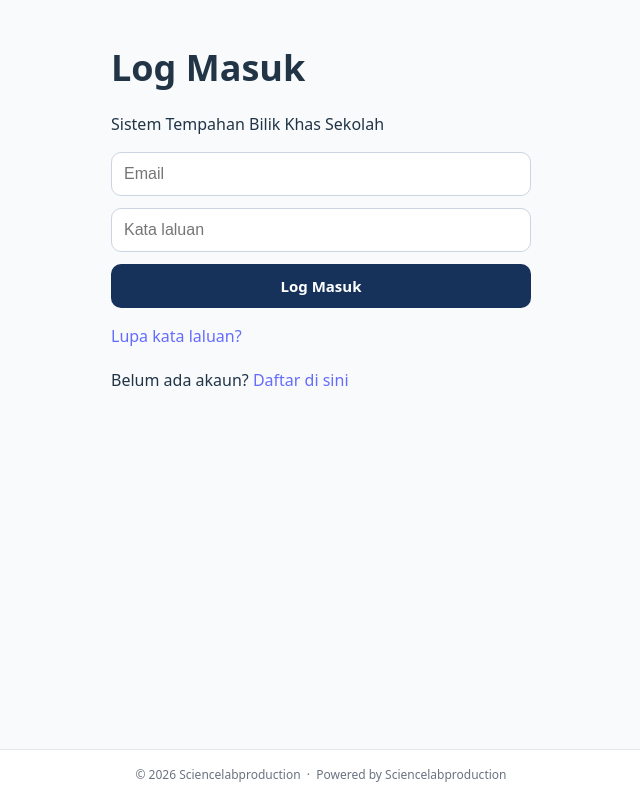
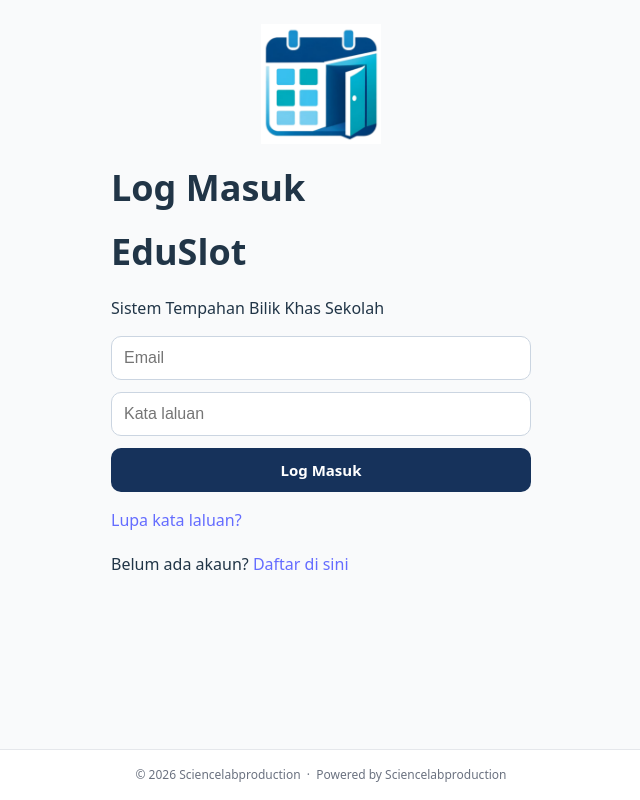
Before and after one commit to Najibsstmi/bookingapps, a React (Vite) app: page /login in a window 1280 px wide. Shown: the whole page, without its empty margins (319-959 px from the left). Built offline with nearby package versions, Linux system fonts and the light colour scheme; no server answers.

Commit message:
Tambah logo EduSlot pada login dan daftar

```diff
--- a/src/pages/LoginPage.tsx
+++ b/src/pages/LoginPage.tsx
@@ -38,7 +38,19 @@ export default function LoginPage() {
       }}
     >
       <div style={{ width: "100%", maxWidth: 420 }}>
+      <img
+        src="/eduslot-logo.png"
+        alt="Logo EduSlot"
+        style={{
+          width: 120,
+          height: 120,
+          objectFit: "contain",
+          display: "block",
+          margin: "0 auto 12px",
+        }}
+      />
       <h1>Log Masuk</h1>
+      <h1 style={{ marginTop: 0 }}>EduSlot</h1>
       <p>Sistem Tempahan Bilik Khas Sekolah</p>
 
       <form onSubmit={handleLogin} style={{ display: "grid", gap: 12 }}>
--- a/src/pages/RegisterPage.tsx
+++ b/src/pages/RegisterPage.tsx
@@ -258,6 +258,17 @@ export default function RegisterPage() {
 
   return (
     <div style={cardStyle}>
+      <img
+        src="/eduslot-logo.png"
+        alt="Logo EduSlot"
+        style={{
+          width: 120,
+          height: 120,
+          objectFit: "contain",
+          display: "block",
+          margin: "0 auto 12px",
+        }}
+      />
       <h1 style={{ marginTop: 0 }}>Daftar Akaun</h1>
       <p style={{ color: "#475569" }}>Sistem Tempahan Bilik Khas Sekolah</p>
 
```
Also changed, not shown: public/eduslot-logo.png (added).
